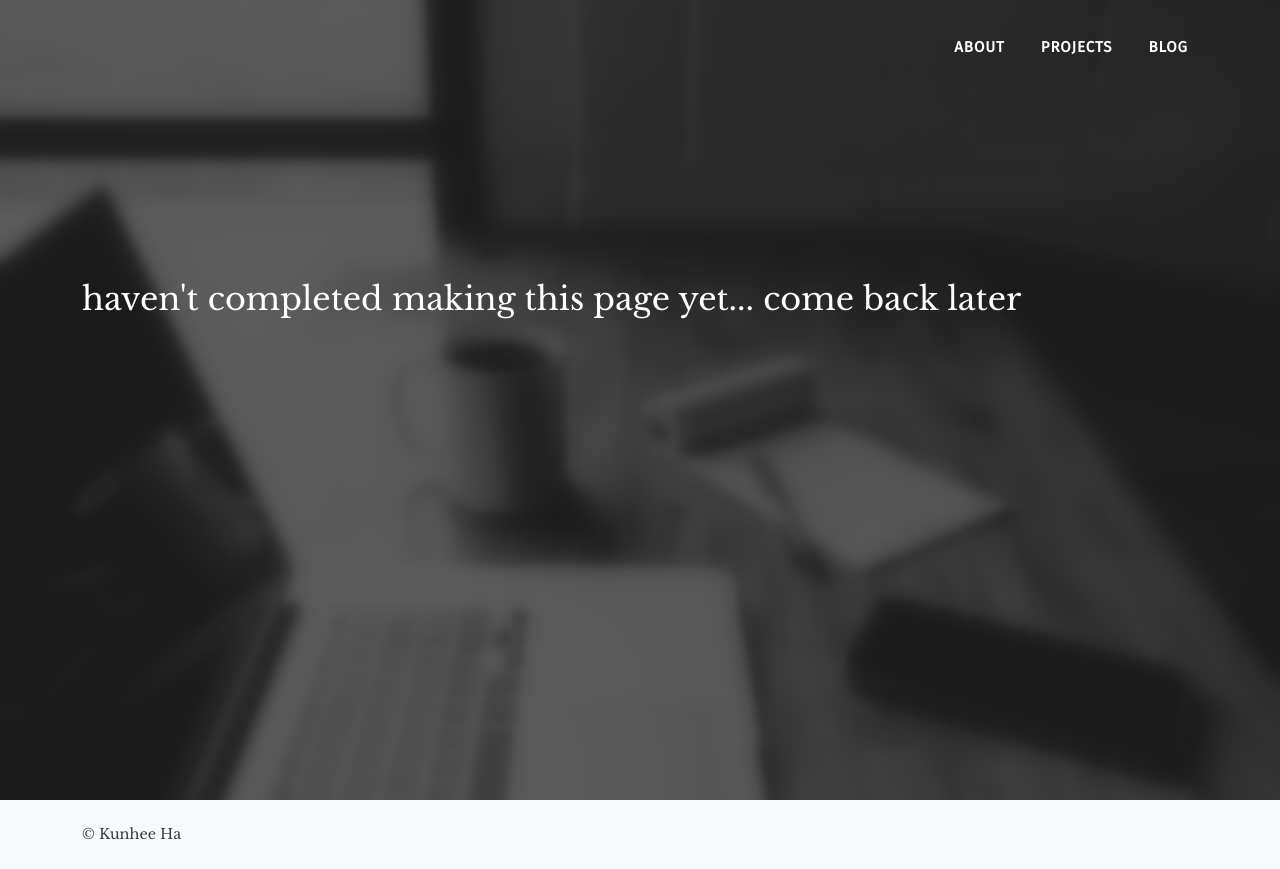
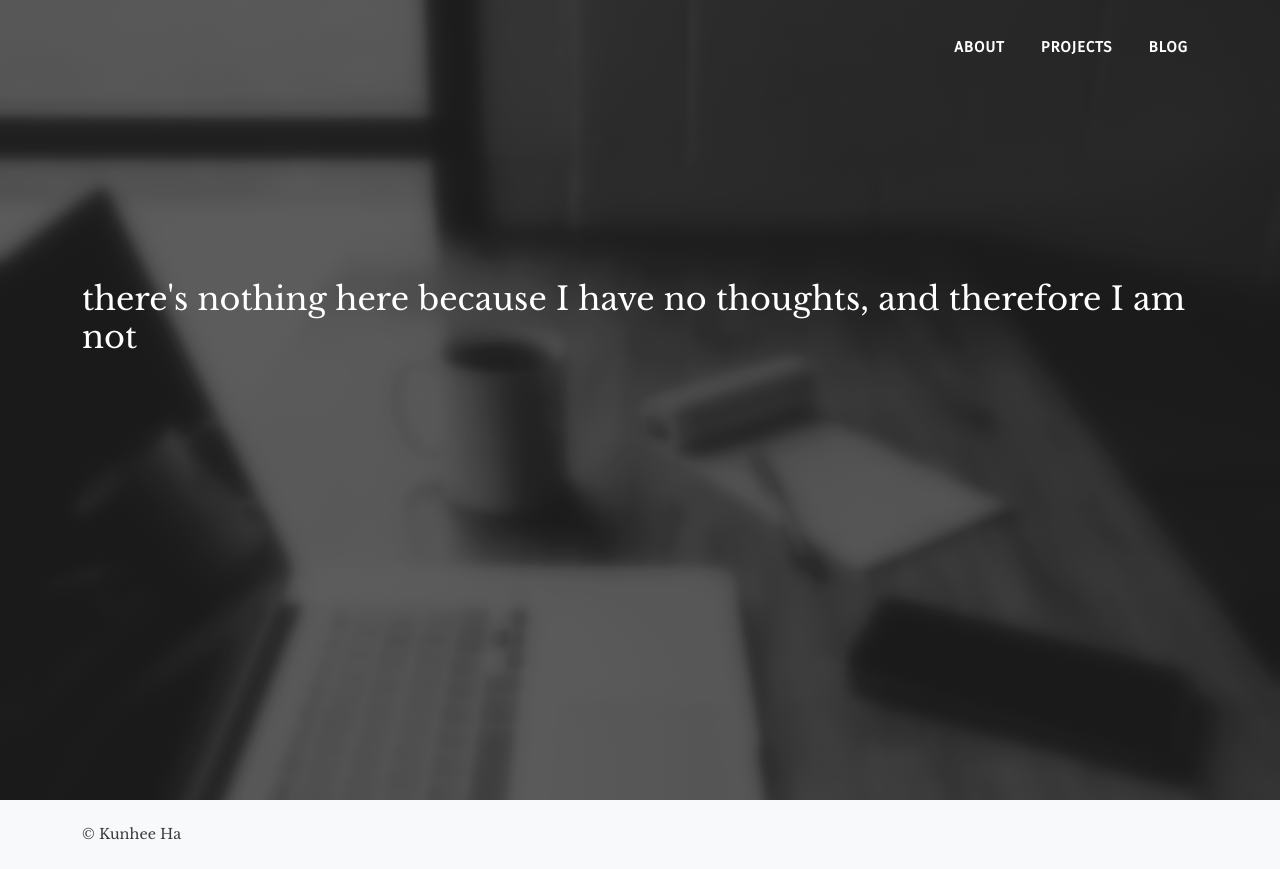
Before and after one commit to kunheeha/personalwebsite, a Flask app: page /blog in a window 1280 px wide. Shown: the top 869 px of the page. Run offline with Flask 3, Linux system fonts and the light colour scheme; some libraries are stand-ins or nearby versions.

Commit message:
update placeholder text

```diff
--- a/personalwebsite/templates/placeholder.html
+++ b/personalwebsite/templates/placeholder.html
@@ -20,7 +20,7 @@
 
 <section class="fullscreen landing-page">
   <div class="container">
-    <h2>haven't completed making this page yet... come back later</h2>
+    <h2>there's nothing here because I have no thoughts, and therefore I am not</h2>
     <div class="sendaway">
       <a href="https://motherfuckingwebsite.com/" target="_blank">Why is your website so boring?</a>
     </div>
```
